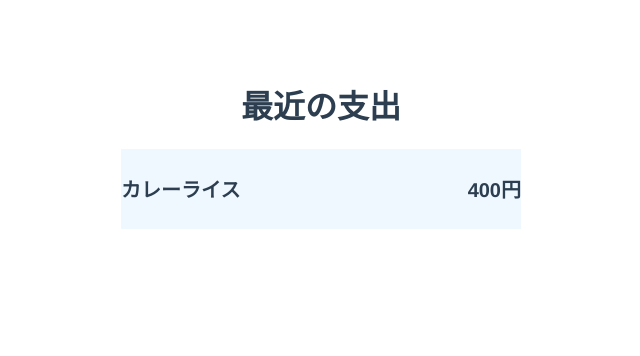
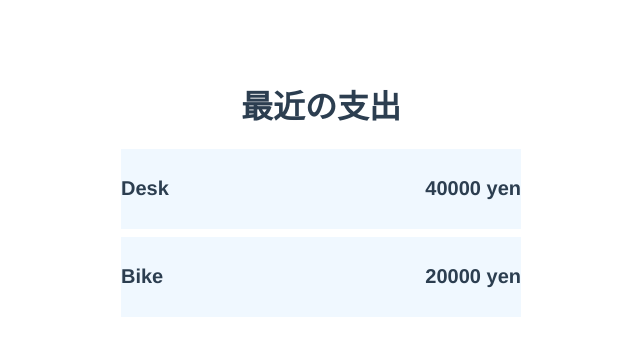
Before and after one commit to takayuki-s/vue-app, a Vue app in the folder vue3-typescript/vue-sample/: page / in a window 1280 px wide. Shown: the top 356 px of the page, without its empty margins (319-959 px from the left). Built offline with nearby package versions, Linux system fonts and the light colour scheme.

Commit message:
商品名を変数化

```diff
--- a/vue3-typescript/vue-sample/src/components/Payment.vue
+++ b/vue3-typescript/vue-sample/src/components/Payment.vue
@@ -1,12 +1,21 @@
 <script setup lang="ts">
+  const itemName1 = "Desk"
+  const itemName2 = "Bike"
+
+  const price1 = 40000
+  const price2 = 20000
 </script>
 
 <template>
 <div class="container">
   <h1>最近の支出</h1>
   <div class="payment">
-    <label>カレーライス</label>
-    <label>400円</label>
+    <label>{{ itemName1 }}</label>
+    <label>{{ price1 }} yen</label>
+  </div>
+  <div class="payment">
+    <label>{{ itemName2 }}</label>
+    <label>{{ price2 }} yen</label>
   </div>
 </div>
 </template>
@@ -24,6 +33,7 @@
     height: 80px;
     width: 400px;
     background-color: aliceblue;
+    margin-bottom: 8px;
   }
   label {
     font-size: 20px;
```
